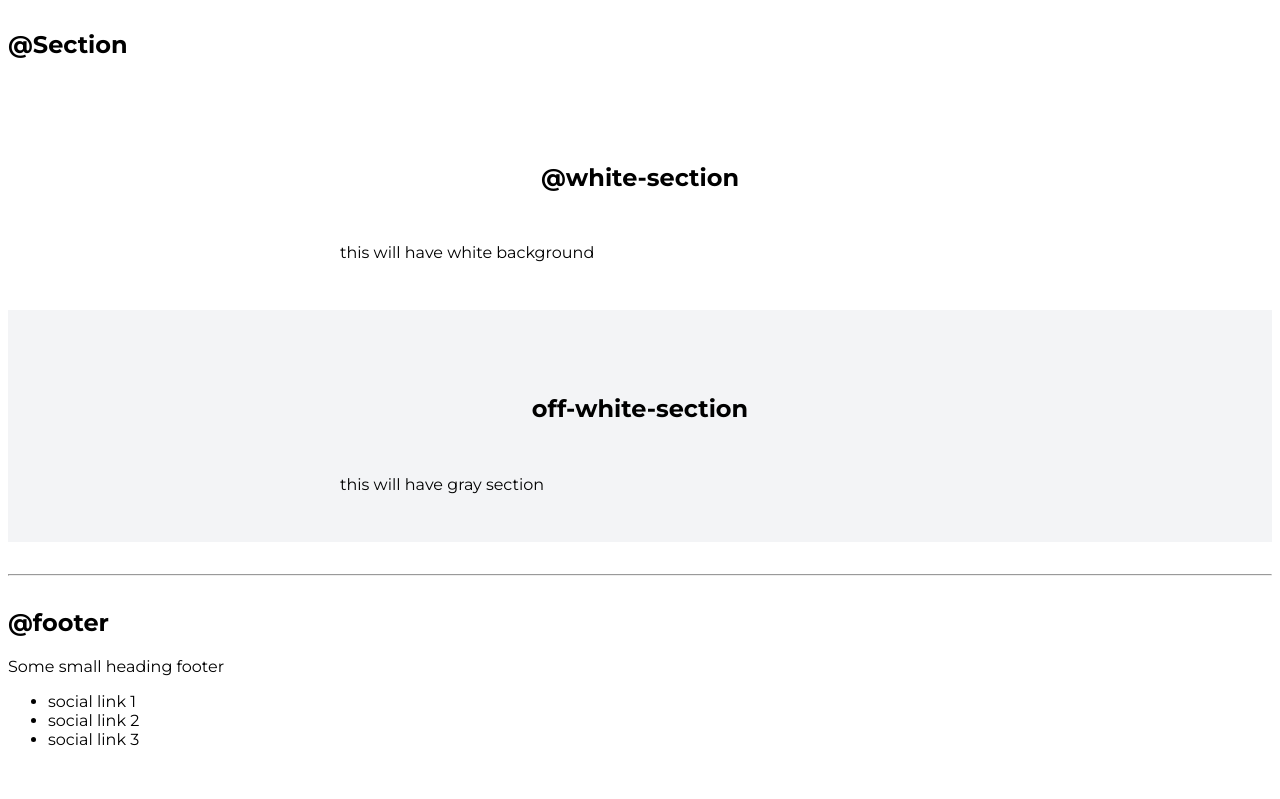
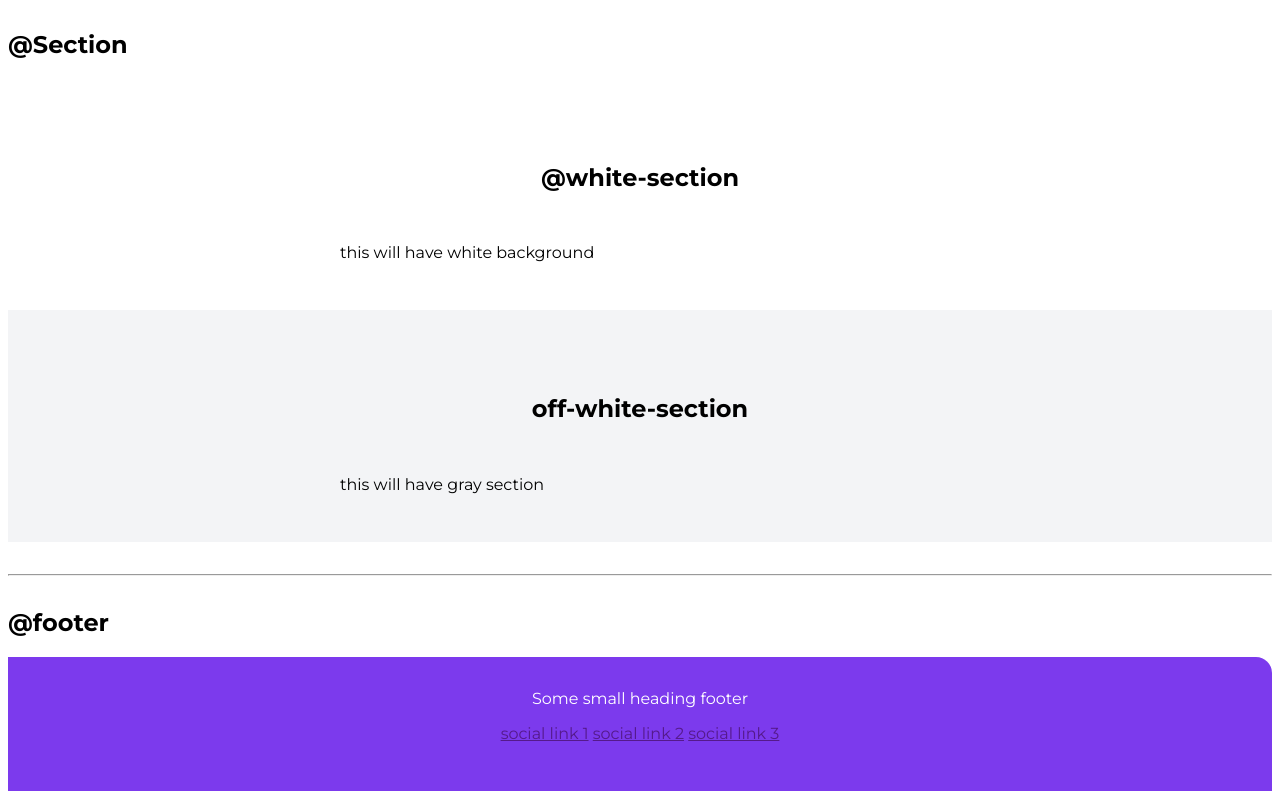
Before and after one commit to Manjunath-Koralli/neogcamp-lesson-3-live, a plain HTML site: page index.html in a window 1280 px wide. Shown: the part 1978-2777 px from the top of the page. Before the commit the page ends 2743 px from the top, so only its background shows below. Drawn offline with Linux system fonts and the light colour scheme.

Commit message:
Dev: css style changes

```diff
--- a/index.html
+++ b/index.html
@@ -101,12 +101,18 @@
 
     <hr>
     <h2>@footer</h2>
-    <footer>
-        <div>Some small heading footer</div>
-        <ul>
-            <li>social link 1</li>
-            <li>social link 2</li>
-            <li>social link 3</li>
+    <footer class="footer">
+        <div class="footer-header">Some small heading footer</div>
+        <ul class="social-links list-non-bullet">
+            <li class="list-item-inline">
+                <a href="">social link 1</a>
+            </li>
+            <li class="list-item-inline">
+                <a href="">social link 2</a>
+            </li>
+            <li class="list-item-inline">
+                <a href="">social link 3</a>
+            </li>
         </ul>
     </footer>
 
--- a/styles.css
+++ b/styles.css
@@ -97,6 +97,11 @@ hr {
 .hero .hero-heading {
     padding-top: 1rem;
     color : var(--dark-gray);
+    text-align: center;
+}
+
+.hero .hero-heading .heading-inverted {
+    color : var(--primary-color);
 }
 
 /** section **/
@@ -115,3 +120,19 @@ hr {
 
 
 /** footer **/
+
+.footer {
+    background-color: var(--primary-color);
+    padding: 2rem 0rem;
+    text-align: center;
+    color: white;
+    border-top-right-radius: 1rem;
+}
+
+.footer .link{
+    color: white;
+}
+
+.footer ul {
+    padding-inline-start: 0px;
+}
```
